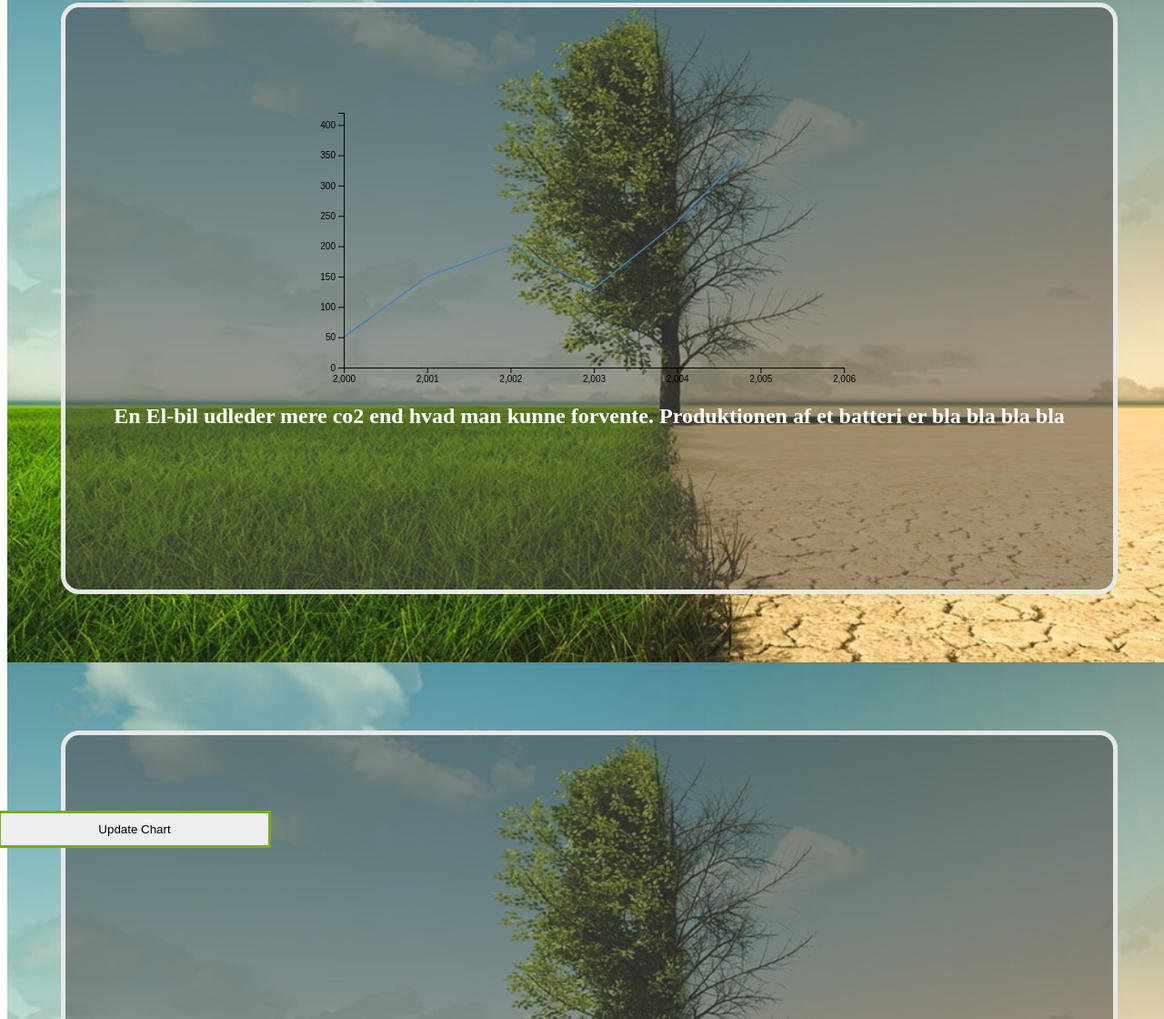
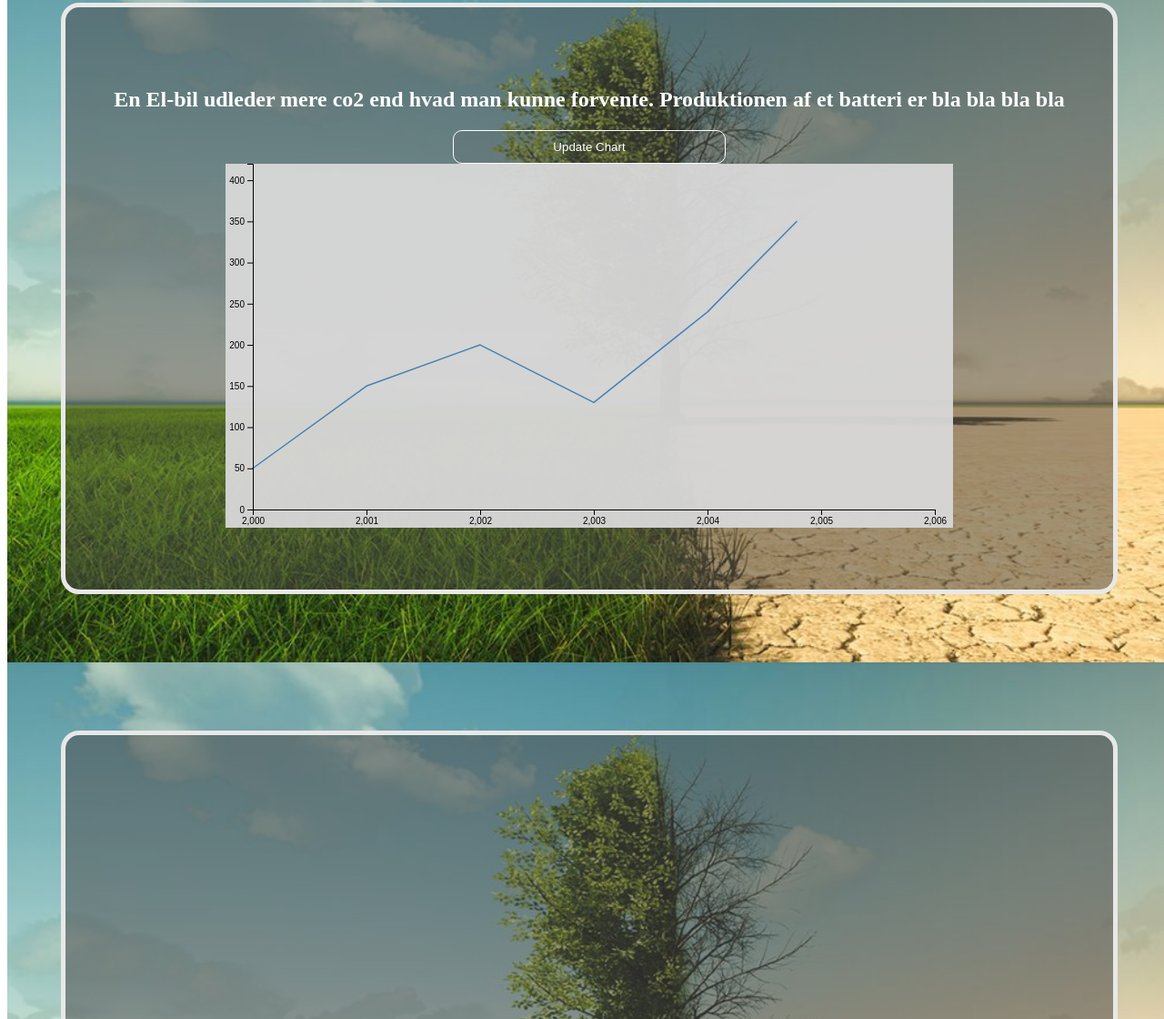
Before and after one commit to AndreasDebel/CO2_quiz, a website: page index.html in a window 1280 px wide. Shown: the part 1680-2800 px from the top of the page at 91% size. Drawn offline with nearby package versions, Linux system fonts and the light colour scheme; no server answers.

Commit message:
ikke sikker

```diff
--- a/graf1.js
+++ b/graf1.js
@@ -34,8 +34,8 @@ var data = [
   const svg = d3
     .select("#graf")
     .append("svg")
-    .attr("height", 300)
-    .attr("width", 600);
+    .attr("height", 400)
+    .attr("width", 800);
   const margin = { top: 0, bottom: 20, left: 30, right: 20 };
   const chart = svg.append("g").attr("transform", `translate(${margin.left},0)`);
   const width = +svg.attr("width") - margin.left - margin.right;
@@ -119,7 +119,7 @@ var data = [
 
   updateChart(data);
   // Update chart when button is clicked
-  d3.select("button").on("click", () => {
+  d3.select("#knap2").on("click", () => {
     // Create new fake data
     const newData = data.map(row => {
       return { ...row, popularity: row.popularity * Math.random() };
--- a/index.html
+++ b/index.html
@@ -8,13 +8,17 @@
   </head>
 
   <body>
-
-
     <div class="main" id="main0">
       <div class="innermain" id="inner0">
+        <div>
           <button id="option1" onclick="scrollToSection()">Mulighed 1</button>
+        </div>
+        <div>
           <button id="option2" onclick="scrollToSection()">Mulighed 2</button>
+        </div>
+        <div>
           <button id="option3" onclick="scrollToSection()">Mulighed 3</button>
+        </div>
       </div>
     </div>
 
@@ -24,12 +28,14 @@
       </div>
     </div>
 
-
     <div class="main" id="main2">
       <div class="innermain" id="inner2">
+        <h2>
+          En El-bil udleder mere co2 end hvad man kunne forvente. Produktionen
+          af et batteri er bla bla bla bla
+        </h2>
+        <button id="knap2">Update Chart</button>
         <div id="graf"></div>
-        <h2>En El-bil udleder mere co2 end hvad man kunne forvente. Produktionen af et batteri er bla bla bla bla</h2>
-        <button id="knap2">Update Chart</button>
       </div>
     </div>
 
--- a/style.css
+++ b/style.css
@@ -9,14 +9,25 @@
     background-size: cover; /* Add this line */
 }
 #knap2 {
-    position: relative;
-    left: -500;
-    top: 400;
+    position: a;
     width: 300px;
-    border: 3px solid #73AD21;
     padding: 10px;
+    color: white;
+    background-color: rgba(73, 68, 68, 0.1);
+    border: 1px solid white;
+    border-radius: 10px;
   }
 
+  @media (max-width: 768px) {
+    #knap2 {
+        width: 200px; /* Example: Adjust width for smaller screens */
+    }
+}
+
+#knap2:hover {
+    background-color: rgba(50, 72, 49, 0.9);
+    border: 1px solid white;
+}
 
 
 .innermain {
@@ -45,3 +56,7 @@ h2 {
     position: relative;
 
 }
+
+#graf {
+    background-color: rgba(217, 216, 216, 0.95);
+}
```
Lines whose indentation alone changed are shown as unchanged.
